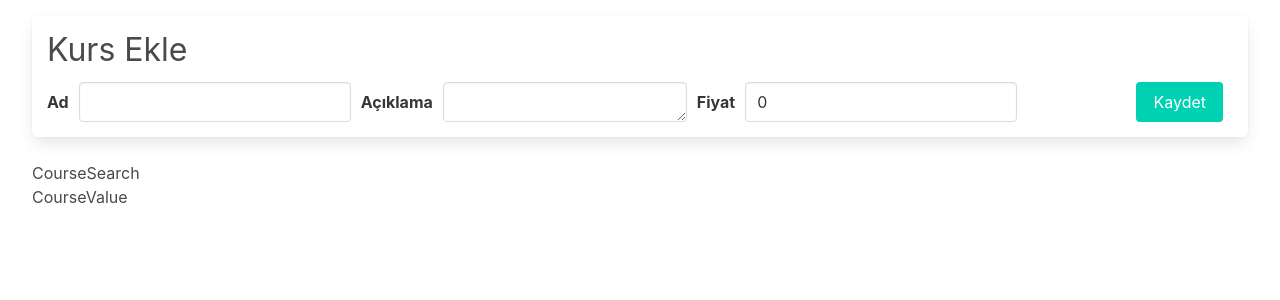
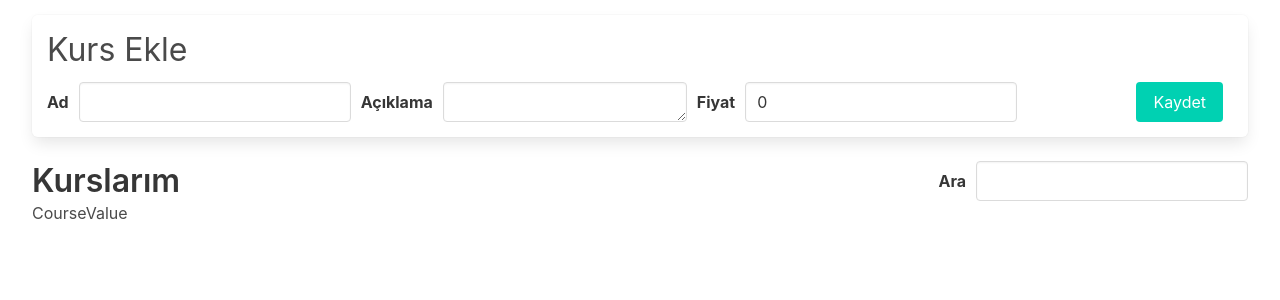
Before and after one commit to erennkazan/redux-courses, a React (Create React App) app in the folder redux-courses/: page / in a window 1280 px wide. Shown: the top 300 px of the page. Built offline with nearby package versions, Linux system fonts and the light colour scheme.

Commit message:
search input get value created

```diff
--- a/redux-courses/src/components/CourseSearch.js
+++ b/redux-courses/src/components/CourseSearch.js
@@ -1,8 +1,26 @@
 import React from 'react'
+import { useSelector,useDispatch } from 'react-redux';
+import { changeSearchTerm } from '../store/slices/courseSlice';
+
 
 function CourseSearch() {
+  const dispatch = useDispatch();
+  const searchTerm = useSelector((state)=>{
+    return state.courses.searchTerm
+  })
   return (
-    <div>CourseSearch</div>
+    <div className='listHeader'>
+      <h3 className='title is-3'>Kurslarım</h3>
+      <div className='search field is-horizontal'>
+        <label className='label'>Ara</label>
+        <input className='input'
+        onChange={(event)=>{
+          dispatch(changeSearchTerm(event.target.value));
+        }}
+        value={searchTerm}
+        />
+      </div>
+    </div>
   )
 }
 
--- a/redux-courses/src/store/slices/courseSlice.js
+++ b/redux-courses/src/store/slices/courseSlice.js
@@ -15,6 +15,9 @@ const courseSlice = createSlice({
          id:nanoid(),
       });
      },
+     changeSearchTerm(state,action){
+      state.searchTerm = action.payload;
+     },
      removeCourse(state,action){
       const updatedCourses = state.data.filter((course)=>{
          return course.id !== action.payload;
@@ -23,5 +26,5 @@ const courseSlice = createSlice({
      }
    },
 });
-export const {addCourse,removeCourse} = courseSlice.actions;
+export const {addCourse,removeCourse,changeSearchTerm} = courseSlice.actions;
 export const courseReducer = courseSlice.reducer;
```
